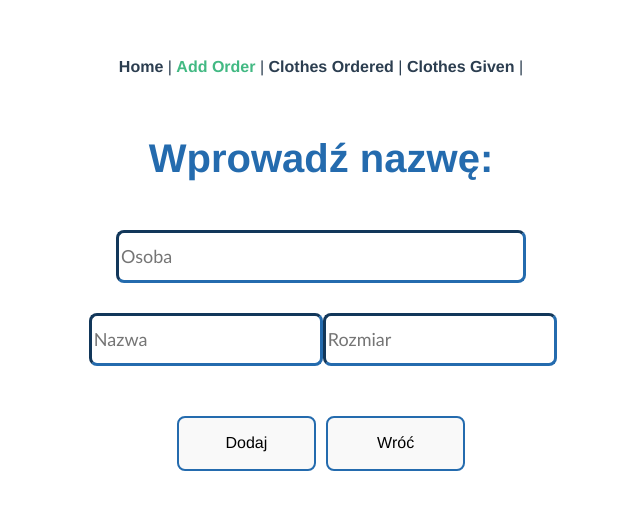
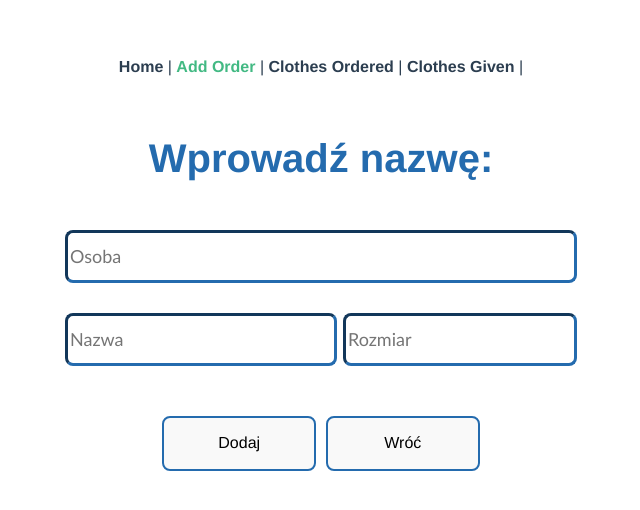
Before and after one commit to Krzysztof222859/clothes-app, a Vue app: page /addorder in a window 1280 px wide. Shown: the part 152-662 px from the top of the page, without its empty margins (319-959 px from the left). Built offline with nearby package versions, Linux system fonts and the light colour scheme; no server answers.

Commit message:
change field placement

```diff
--- a/src/views/AddOrderView.vue
+++ b/src/views/AddOrderView.vue
@@ -52,7 +52,7 @@ async function handleAddOrder() {
     <h1 class="lato-light">Wprowadź nazwę:</h1>
 
     <div class="container addingOrder-container rounded">
-
+      <div class="person-field-wrapper">
         <input
           type="text"
           class="form-control el1"
@@ -60,8 +60,8 @@ async function handleAddOrder() {
           v-model="newOrder.person"
           required
         />
-
-        <div class="col1">
+      </div>
+      <div class="item-field-wrapper">
         <input
           type="text"
           class="form-control el2"
@@ -80,11 +80,8 @@ async function handleAddOrder() {
       </div>
     </div>
     <div class="container">
-      <div class="col2">
-        <button type="submit"
-          class="btn btn-secondary btn-first"
-        >
-          Dodaj</button>
+      <div class="col">
+        <button type="submit" class="btn btn-secondary btn-first">Dodaj</button>
         <button
           type="button"
           class="btn btn-secondary btn-second"
@@ -114,21 +111,28 @@ async function handleAddOrder() {
 </template>
 
 <style scoped>
-
-.col1 {
-  display:flex;
-  width: 400px;
-
+.item-field-wrapper {
+  display: flex;
+  width: 40vw;
+  min-width: 400px;
+  gap: 0.4rem;
+}
+.el1 {
+  flex: 1;
+}
+.person-field-wrapper {
+  display: flex;
+  width: 40vw;
+  min-width: 400px;
 }
 
-.el2{
+.el2 {
   flex: 8;
 }
 
-.el3{
+.el3 {
   flex: 2;
 }
-
 
 .btn {
   border-color: rgb(36, 107, 174);
@@ -170,7 +174,7 @@ async function handleAddOrder() {
 .form-control {
   border-color: rgb(36, 107, 174);
   border-width: 3px;
-  width: 400px;
+  width: 40vw;
   height: 45px;
   margin-bottom: 30px;
   font-family: "Calibri";
```
Lines whose indentation alone changed are shown as unchanged.
